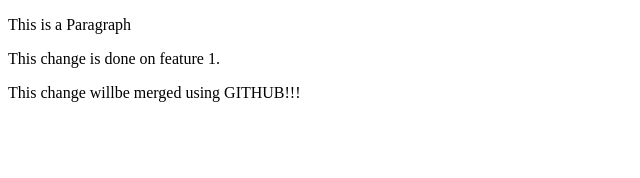
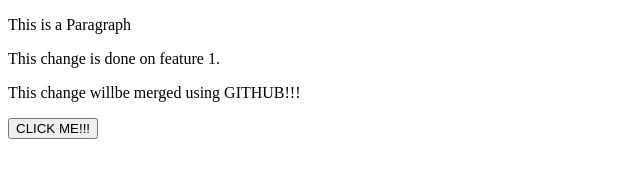
Before and after one commit to Byom-kesh/Local-Repo, a plain HTML site: page index.html in a window 1280 px wide. Shown: the whole page, without its empty margins (0-640 px from the left). Drawn offline with Linux system fonts and the light colour scheme.

Commit message:
Addition of button

```diff
--- a/index.html
+++ b/index.html
@@ -10,5 +10,6 @@
     <p>This is a Paragraph</p>
     <p>This change is done on feature 1.</p>
     <p>This change willbe merged using GITHUB!!!</p>
+    <button>CLICK ME!!!</button>
 </body>
 </html>
```
